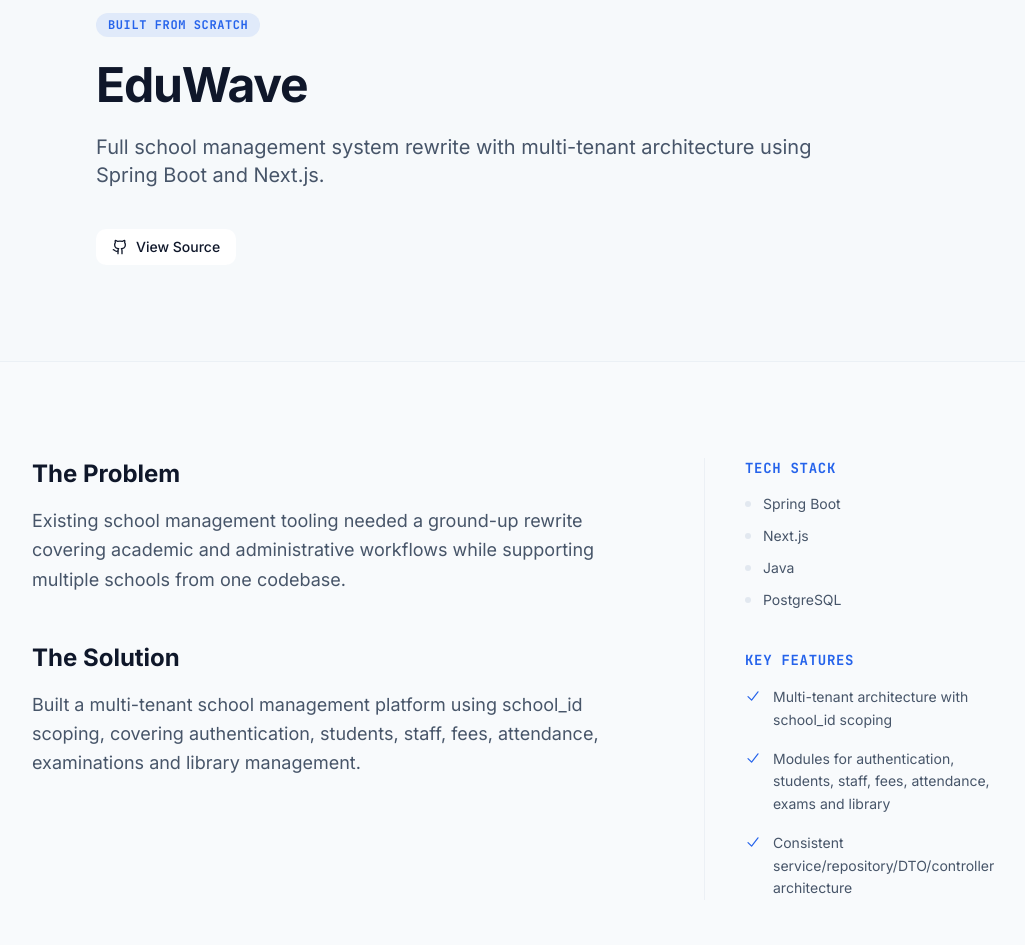
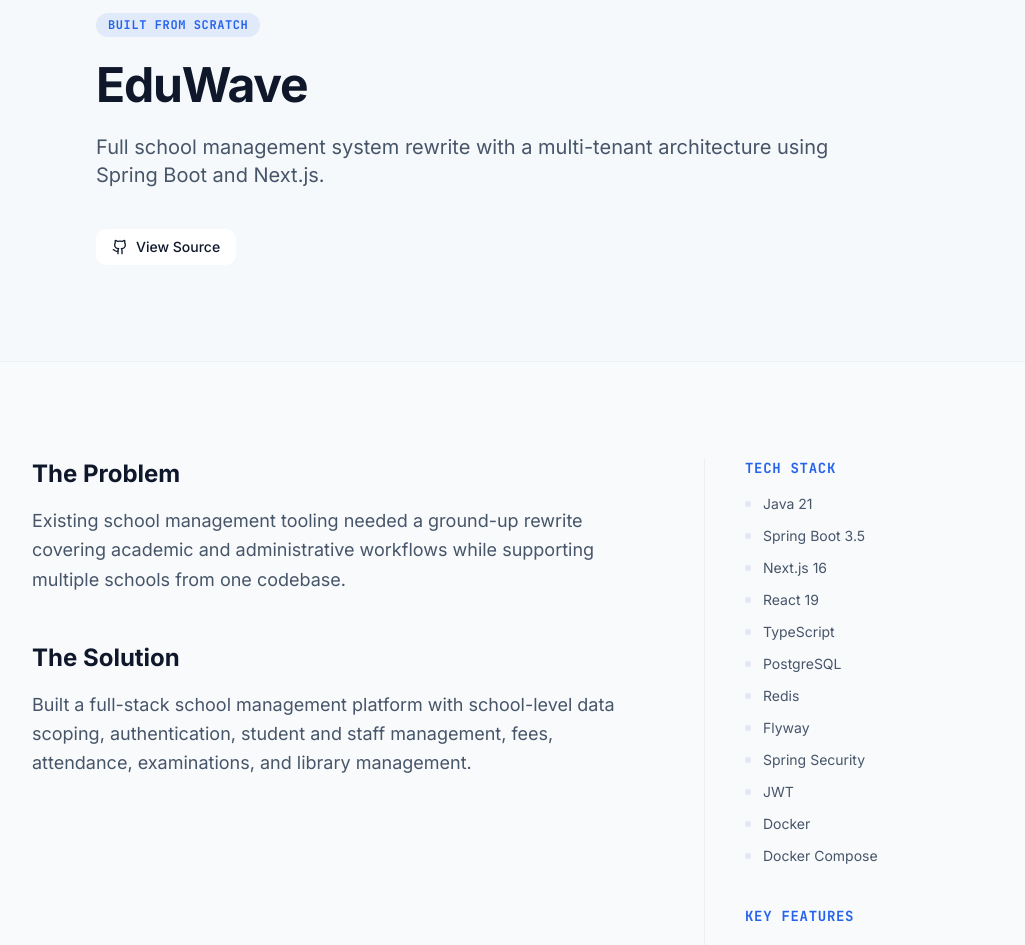
Before and after one commit to jayrakel/nathan-gesora-portfolio, a Next.js app: page /projects/eduwave in a window 1280 px wide. Shown: the part 140-1085 px from the top of the page, without its empty margins (128-1153 px from the left). Built offline with nearby package versions, Linux system fonts and the light colour scheme.

Commit message:
content: finalize portfolio data and hero

```diff
--- a/src/components/Hero.tsx
+++ b/src/components/Hero.tsx
@@ -40,7 +40,7 @@ export default function Hero() {
             </Link>
 
             <a
-              href={profile.cvPath} //TODO
+              href={profile.cvPath}
               target="_blank"
               rel="noopener noreferrer"
               className="btn btn-outline h-12 px-8 text-base"
@@ -50,7 +50,7 @@ export default function Hero() {
           </div>
 
           <div className="flex flex-col gap-2 text-sm text-muted sm:flex-row sm:items-center sm:gap-4">
-            <span>{profile.location}</span> {/* TODO */}
+            <span>{profile.location}</span>
 
             <span
               aria-hidden="true"
--- a/src/data/education.ts
+++ b/src/data/education.ts
@@ -1,11 +1,10 @@
 import type { EducationEntry } from '@/lib/types';
 
-// TODO: confirm exact dates.
 export const education: EducationEntry[] = [
   {
-    institution: 'Nairobi National Polytechnic',
+    institution: 'Nairobi Technical Training Institute',
     credential: 'Diploma in Information Communication Technology (ICT)',
-    startDate: '2020-09-01',
-    endDate: '2023-12-08',
+    startDate: '2020',
+    endDate: '2023',
   },
 ];
--- a/src/data/experience.ts
+++ b/src/data/experience.ts
@@ -3,18 +3,20 @@ import type { ExperienceEntry } from '@/lib/types';
 export const experience: ExperienceEntry[] = [
   {
     organization: 'Better-Link Ventures Limited',
-    role: 'Software Developer & System Administrator',
-    startDate: 'TODO',
+    role: 'IT Administrator & Software Developer',
+    startDate: '2023',
     endDate: 'present',
     summary:
-      'Built, deployed and currently administer a SACCO management system supporting financial operations, loan management and member records.',
+      'IT Administrator and Full-Stack Software Developer responsible for enterprise application development, IT infrastructure administration, database management, networking, technical support, and system deployment.',
     highlights: [
-      'Designed and built the SACCO management system using Spring Boot, React, PostgreSQL and Redis',
-      'Implemented loan disbursement and arrears calculation workflows',
-      'Developed member statements, reporting functionality and financial data workflows',
-      'Migrated historical loan and payment records into the system using Python migration scripts',
-      'Built and configured a self-hosted server used to deploy and operate the SACCO management system',
-      'Administer the application and its underlying infrastructure, including deployments, services, database and system operations',
+      'Led the design, development, testing, deployment, and ongoing enhancement of the SACCO Management System.',
+      'Develop and maintain full-stack enterprise applications using Java, Spring Boot, React, TypeScript, PostgreSQL, and RESTful APIs.',
+      'Design and implement new system modules, troubleshoot application issues, and continuously improve system functionality based on operational requirements.',
+      'Administer PostgreSQL databases, including performance optimization, backup, recovery, and data integrity management.',
+      'Deploy, configure, and maintain applications and services using Docker in Linux environments.',
+      'Configure and troubleshoot network infrastructure, including routers, switches, VPN connectivity, and office networking equipment.',
+      'Provide technical support for hardware, software, printers, biometric devices, and email accounts.',
+      'Conduct user training and provide technical guidance to ensure effective and secure use of organizational systems.',
     ],
   },
 ];
--- a/src/data/profile.ts
+++ b/src/data/profile.ts
@@ -1,14 +1,13 @@
 import type { Profile } from '@/lib/types';
 
-// TODO: replace all TODO values before launch — do not deploy with placeholders.
 export const profile: Profile = {
   name: 'Nathan Michira Gesora',
   title: 'Software Developer & ICT Professional',
   statement:
-    'TODO: I design and build reliable business software, web applications and digital systems that solve real-world problems.',
+    'IT Administrator and Full-Stack Software Developer with experience designing, developing, deploying, and maintaining enterprise applications and IT infrastructure. I build practical business solutions across software development, databases, APIs, Linux and Windows administration, networking, and system integration, with a focus on solving operational problems and improving organizational efficiency.',
   location: 'Nairobi, Kenya',
-  email: 'TODO: professional contact email',
+  email: 'gesoranathan@gmail.com',
   githubUrl: 'https://github.com/jayrakel',
-  linkedinUrl: 'TODO: https://linkedin.com/in/TODO',
-  cvPath: '/cv/nathan-gesora-cv.pdf', // TODO: place the actual file at public/cv/
+  linkedinUrl: 'https://www.linkedin.com/in/nathan-m-gesora/',
+  cvPath: '/cv/nathan-gesora-cv.pdf',
 };
--- a/src/data/projects.ts
+++ b/src/data/projects.ts
@@ -10,22 +10,24 @@ export const projects: Project[] = [
     summary:
       'Production-oriented financial management platform built for a savings and credit cooperative.',
     problem:
-      'A SACCO needed a reliable system for managing members, loans, repayments, arrears and financial records while preserving historical data.',
+      'The organization needed a reliable system for managing members, loans, repayments, arrears, and financial records while preserving historical data.',
     solution:
-      'Built a full-stack SACCO management system covering loan workflows, arrears calculation, member statements and historical data migration, then deployed and currently administer the system on self-hosted infrastructure.',
+      'Built a full-stack SACCO management system covering member management, loan workflows, arrears calculation, financial records, reporting, and historical data migration, then deployed and currently administer the system on self-hosted infrastructure.',
     role: 'built',
     techStack: [
-      'Spring Boot 3.5',
-      'Java 17',
-      'PostgreSQL 16',
-      'Redis 7',
+      'Java',
+      'Spring Boot',
+      'PostgreSQL',
+      'Redis',
       'React',
+      'TypeScript',
       'Docker',
       'Linux',
     ],
     keyFeatures: [
-      'Loan disbursement and arrears calculation engine',
-      'Historical loan and payment data migration using Python migration scripts',
+      'Member management and financial records',
+      'Loan disbursement and arrears calculation workflows',
+      'Historical loan and payment data migration using Python scripts',
       'Member statements and financial reporting',
       'Self-hosted deployment infrastructure',
       'Ongoing system administration and operations',
@@ -36,77 +38,130 @@ export const projects: Project[] = [
     hasDetailPage: true,
     order: 1,
   },
-
+  {
+    slug: 'home-server-self-hosted-infrastructure',
+    name: 'Home Server & Self-hosted Infrastructure',
+    summary:
+      'Self-hosted Linux server environment used to deploy, operate, and monitor business applications and services.',
+    problem:
+      'The organization needed a reliable deployment environment with greater control over infrastructure and reduced dependence on conventional hosting services.',
+    solution:
+      'Designed and deployed a self-hosted Debian Linux server environment using Docker, Nginx, SSH, and monitoring tools to host and operate the SACCO Management System.',
+    role: 'built',
+    techStack: [
+      'Debian Linux',
+      'Docker',
+      'Docker Compose',
+      'Nginx',
+      'Portainer',
+      'SSH',
+      'Uptime Kuma',
+    ],
+    keyFeatures: [
+      'Self-hosted Debian Linux server environment',
+      'Containerized services using Docker and Docker Compose',
+      'Nginx reverse proxy and web server configuration',
+      'Portainer-based container management',
+      'SSH-based remote administration',
+      'Service availability monitoring with Uptime Kuma',
+      'Linux networking, storage, and system administration',
+    ],
+    images: [],
+    confidential: false,
+    featured: true,
+    hasDetailPage: true,
+    order: 2,
+  },
   {
     slug: 'eduwave',
     name: 'EduWave',
     summary:
-      'Full school management system rewrite with multi-tenant architecture using Spring Boot and Next.js.',
+      'Full school management system rewrite with a multi-tenant architecture using Spring Boot and Next.js.',
     problem:
       'Existing school management tooling needed a ground-up rewrite covering academic and administrative workflows while supporting multiple schools from one codebase.',
     solution:
-      'Built a multi-tenant school management platform using school_id scoping, covering authentication, students, staff, fees, attendance, examinations and library management.',
+      'Built a full-stack school management platform with school-level data scoping, authentication, student and staff management, fees, attendance, examinations, and library management.',
     role: 'built',
     techStack: [
-      'Spring Boot',
-      'Next.js',
-      'Java',
+      'Java 21',
+      'Spring Boot 3.5',
+      'Next.js 16',
+      'React 19',
+      'TypeScript',
       'PostgreSQL',
+      'Redis',
+      'Flyway',
+      'Spring Security',
+      'JWT',
+      'Docker',
+      'Docker Compose',
     ],
     keyFeatures: [
-      'Multi-tenant architecture with school_id scoping',
-      'Modules for authentication, students, staff, fees, attendance, exams and library',
-      'Consistent service/repository/DTO/controller architecture',
+      'Multi-tenant architecture with school-level data scoping',
+      'Authentication and authorization with Spring Security and JWT',
+      'Student and staff management',
+      'Fees, attendance, examination, and library modules',
+      'PostgreSQL persistence with Flyway database migrations',
+      'Redis-backed application functionality',
+      'RESTful backend API with Next.js frontend',
+      'Docker Compose development environment',
     ],
     images: [],
     githubUrl: 'https://github.com/jayrakel/sms',
     confidential: false,
-    featured: true,
+    featured: false,
     hasDetailPage: true,
-    order: 2,
+    order: 3,
   },
 
   {
     slug: 'jaytechwave-website',
     name: 'JayTechWave Solutions Website',
     summary:
-      'Professional website built with Next.js, including an administration interface and AI-assisted content functionality.',
+      'Full-stack dynamic business website with an administration dashboard, database-backed content management, email workflows, media management, newsletter functionality, and payment integration.',
     problem:
-      'The JayTechWave professional presence needed a maintainable public website with content administration and communication features.',
+      'The professional web presence needed more than a static website, requiring centralized content management, communication workflows, media management, customer interactions, and administrative control.',
     solution:
-      'Built and deployed a Next.js website with an administration interface, subscription and blog notification flows, and an AI-assisted content route.',
+      'Built and deployed a dynamic Next.js application with an admin dashboard, PostgreSQL database, authentication, content management, email and newsletter workflows, Cloudinary media management, and Stripe payment integration.',
     role: 'built',
     techStack: [
-      'Next.js',
-      'Vercel',
+      'Next.js 14',
+      'React 18',
+      'TypeScript',
+      'Tailwind CSS',
+      'Prisma',
+      'PostgreSQL',
+      'NextAuth.js',
+      'Cloudinary',
+      'Groq API',
+      'Llama 3.3 70B',
+      'Stripe',
+      'Nodemailer',
+      'Resend',
+      'SWR',
+      'Zod',
+      'Framer Motion',
+      'Railway',
     ],
     keyFeatures: [
-      'Administration interface',
-      'Subscription and blog notification flows',
-      'AI-assisted content route',
+      'Admin dashboard with protected authentication',
+      'AI-powered customer support chatbot',
+      'AI-powered project quote estimation',
+      'AI-assisted blog post generation',
+      'AI-powered SEO suggestions',
+      'AI-assisted newsletter generation',
+      'Database-backed website content management',
+      'Blog and portfolio management',
+      'Contact form and email workflows',
+      'Newsletter subscription and broadcast functionality',
+      'Cloudinary image and media management',
+      'Team and service content management',
+      'Stripe payment integration',
+      'Dynamic theme and site settings management',
     ],
     images: [],
-    demoUrl: 'TODO: live URL',
+    demoUrl: 'https://www.jaytechwavesolutions.co.ke/',
     confidential: false,
-    featured: false,
-    hasDetailPage: false,
-    order: 3,
-  },
-
-  {
-    slug: 'agrifusion',
-    name: 'Agriculture E-Commerce Platform',
-    summary:
-      'E-commerce platform built for an agriculture business.',
-    problem:
-      'TODO: document the actual business problem addressed by the project.',
-    solution:
-      'TODO: document the actual solution and your implementation.',
-    role: 'built',
-    techStack: ['TODO'],
-    keyFeatures: ['TODO'],
-    images: [],
-    confidential: true,
     featured: false,
     hasDetailPage: false,
     order: 4,
--- a/src/data/services.ts
+++ b/src/data/services.ts
@@ -2,38 +2,33 @@ import type { ServiceOffering } from '@/lib/types';
 
 export const services: ServiceOffering[] = [
   {
-    title: 'Web Application Development',
+    title: 'Full-Stack Software Development',
     description:
-      'Full-stack web applications, from data modeling and backend development to deployed user interfaces.',
+      'Design and development of practical web applications using Java, Spring Boot, React, TypeScript, PostgreSQL, and RESTful APIs.',
   },
-
   {
-    title: 'Business Management Systems',
+    title: 'Enterprise Business Systems',
     description:
-      'Custom systems for domain-specific workflows such as SACCO and finance, education, and e-commerce.',
+      'Development and enhancement of business systems that digitize manual processes, centralize records, and improve operational efficiency.',
   },
-
   {
-    title: 'API Development & Integration',
+    title: 'REST API Development & Integration',
     description:
-      'REST API design, backend services, and integration with third-party platforms and services.',
+      'Design and implementation of secure RESTful APIs and integration with external services and business platforms.',
   },
-
   {
-    title: 'Database Design & Development',
+    title: 'Database Design & Management',
     description:
-      'Database schema design, migrations, queries, and data-layer development using PostgreSQL, MySQL, and Redis.',
+      'Design, development, administration, backup, recovery, and optimization of relational databases including PostgreSQL and MySQL.',
   },
-
   {
-    title: 'System Administration & Deployment',
+    title: 'IT Infrastructure Administration',
     description:
-      'Linux server administration, Docker-based deployments, Nginx configuration, infrastructure setup, and ongoing application operations.',
+      'Administration and troubleshooting of Linux and Windows environments, servers, Docker deployments, networking, and organizational IT infrastructure.',
   },
-
   {
-    title: 'Technical Consulting',
+    title: 'Technical Support & Troubleshooting',
     description:
-      'Practical guidance on software architecture, technology choices, database design, and implementation approaches.',
+      'Technical support for hardware, software, printers, biometric systems, user accounts, networking equipment, and day-to-day IT issues.',
   },
 ];
```
Also changed, not shown: 1 other file (tests, documents, lock files or other folders).
